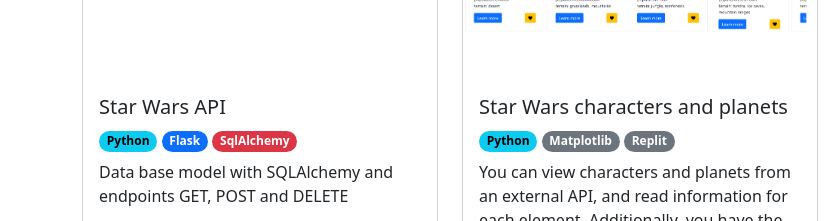
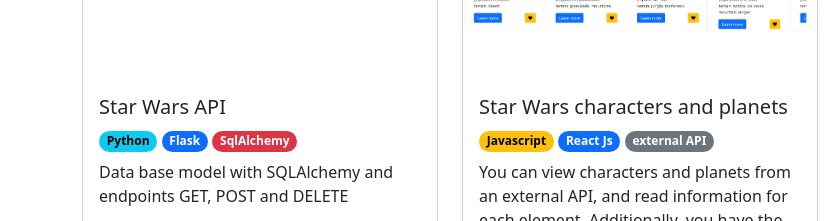
Before and after one commit to Gabriel-Garrido/Gabriel-Garrido-portfolio, a plain HTML site: page index.html in a window 1280 px wide. Shown: the part 1840-2061 px from the top of the page, 0-837 px from the left. Drawn offline with nearby package versions, Linux system fonts and the light colour scheme.

Commit message:
correction in star wars blog project

```diff
--- a/index.html
+++ b/index.html
@@ -194,9 +194,10 @@
               <div class="card-body">
                 <h5 class="card-title mb-2">Star Wars characters and planets</h5>
                 <div class="badges mb-2">
-                  <span class="badge rounded-pill text-bg-info">Python</span>
-                  <span class="badge rounded-pill text-bg-secondary">Matplotlib</span>
-                  <span class="badge rounded-pill text-bg-secondary">Replit</span>
+                  <span class="badge rounded-pill text-bg-warning">Javascript</span>
+                  <span class="badge rounded-pill text-bg-primary">React Js</span>
+                  <span class="badge rounded-pill text-bg-secondary">external API</span>
+
 
                 </div>
                 <p class="card-text">
```
Also changed, not shown: img/michiApp.png (added).
